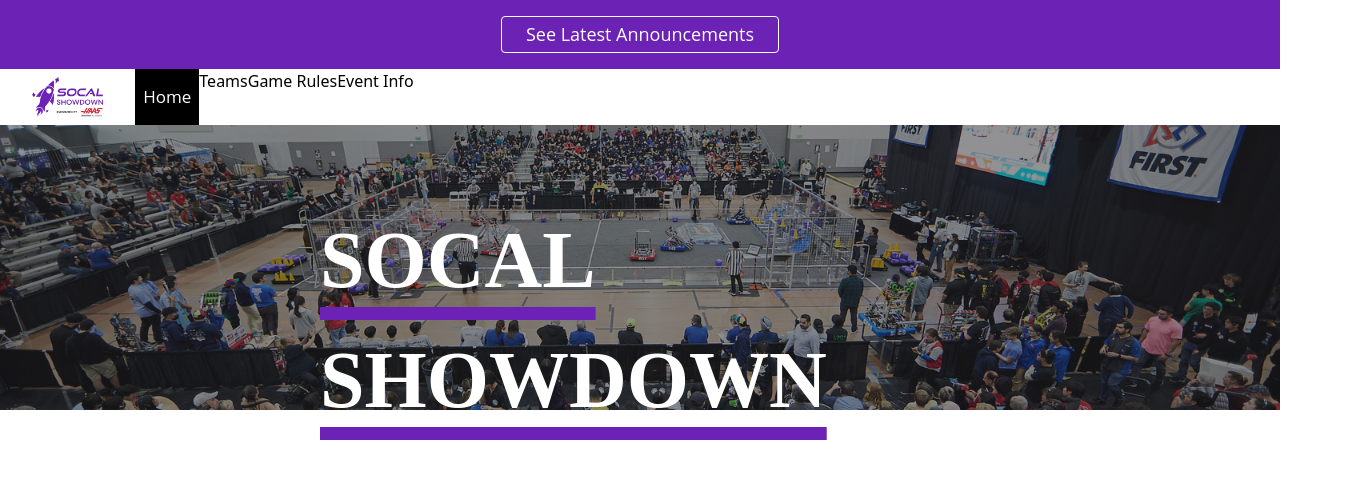
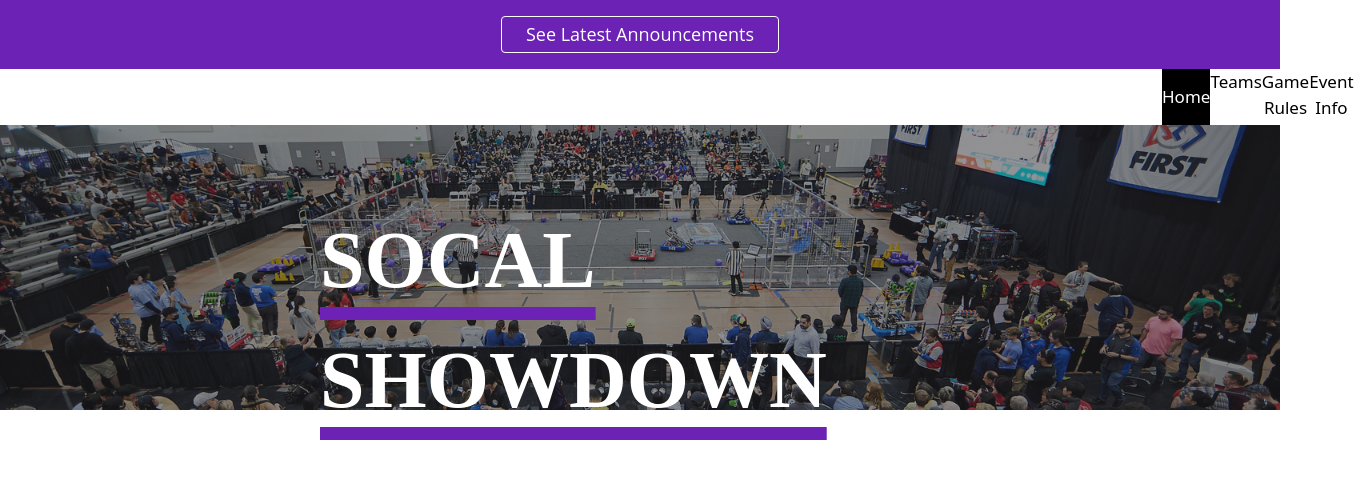
Before and after one commit to SoCal-Showdown/socal-showdown-web, a React (Create React App) app: page / in a window 1280 px wide. Shown: the top 478 px of the page, 1362 px wide, since content can reach past the window. Built offline with nearby package versions, Linux system fonts and the light colour scheme; the HTML template or start-up script is replaced by a standard one.

Commit message:
formatting for dropdown

```diff
--- a/src/routes/HomePage.tsx
+++ b/src/routes/HomePage.tsx
@@ -1,19 +1,32 @@
-import Drop from "./articles/Dropdown";
+/* eslint-disable jsx-a11y/alt-text */
+import Drop from './articles/Dropdown';
 
 function HomePage() {
     return (
         <main>
-            <div className="grid place-content-center bg-[#6d22b6] py-4">
-                <button className="px-6 py-1 border-solid border font-['Open_Sans'] text-[18px] border-white text-white rounded">See Latest Announcements</button>
+            <div className='grid place-content-center bg-[#6d22b6] py-4'>
+                <button className="rounded border border-solid border-white px-6 py-1 font-['Open_Sans'] text-[18px] text-white">
+                    See Latest Announcements
+                </button>
             </div>
-            <div className="flex flex-row">
-                <button className="px-8 py-2"><img src="SoCalShowdown.png" className="object-scale-down h-10 w-30" /></button>
-                <button className="bg-black text-white px-[8px] font-['Open_Sans'] text-[17px]">Home</button>
-                    <Drop></Drop>
+            <div className='flex flex-row'>
+                <button className='px-8 py-2'>
+                    <img
+                        src='SoCalShowdown.png'
+                        className='w-30 h-10 object-scale-down'
+                    />
+                </button>
+
+                <Drop></Drop>
             </div>
-            <div className="bg-zinc-800">
-                <h1 className="absolute text-white left-1/2 -translate-x-1/2 translate-y-[75px] font-[Oswald] font-[900] text-[60pt] z-10 underline underline-offset-[20px] decoration-[#6d22b6] decoration-[13px]">SOCAL SHOWDOWN</h1>
-                <img src="CompetitionPhoto.png" className="h-[285px] w-full object-cover object-center opacity-50 z-0" />
+            <div className='bg-zinc-800'>
+                <h1 className='absolute left-1/2 z-10 -translate-x-1/2 translate-y-[75px] font-[Oswald] text-[60pt] font-[900] text-white underline decoration-[#6d22b6] decoration-[13px] underline-offset-[20px]'>
+                    SOCAL SHOWDOWN
+                </h1>
+                <img
+                    src='CompetitionPhoto.png'
+                    className='z-0 h-[285px] w-full object-cover object-center opacity-50'
+                />
             </div>
         </main>
     );
--- a/src/routes/articles/Dropdown.tsx
+++ b/src/routes/articles/Dropdown.tsx
@@ -3,13 +3,16 @@
 function Teams() {
     return (
         <Dropdown>
-      <Dropdown.Toggle variant="Primary" id="dropdown-basic" className='text-black bg-none border-none'>
+            <Dropdown.Toggle
+                variant='Primary'
+                id='dropdown-basic'
+                className='border-none bg-none text-black'>
                 Teams
             </Dropdown.Toggle>
 
             <Dropdown.Menu>
-        <Dropdown.Item href="#/action-1">Hosts</Dropdown.Item>
-        <Dropdown.Item href="#/action-2">TBA (Team List)</Dropdown.Item>
+                <Dropdown.Item href='#/action-1'>Hosts</Dropdown.Item>
+                <Dropdown.Item href='#/action-2'>TBA (Team List)</Dropdown.Item>
             </Dropdown.Menu>
         </Dropdown>
     );
@@ -18,13 +21,16 @@
 function GameRules() {
     return (
         <Dropdown>
-      <Dropdown.Toggle variant="Primary" id="dropdown-basic" className='text-black bg-none border-none'>
+            <Dropdown.Toggle
+                variant='Primary'
+                id='dropdown-basic'
+                className='border-none bg-none text-black'>
                 Game Rules
             </Dropdown.Toggle>
 
             <Dropdown.Menu>
-        <Dropdown.Item href="#/action-1">Game Rules</Dropdown.Item>
-        <Dropdown.Item href="#/action-2">Awards</Dropdown.Item>
+                <Dropdown.Item href='#/action-1'>Game Rules</Dropdown.Item>
+                <Dropdown.Item href='#/action-2'>Awards</Dropdown.Item>
             </Dropdown.Menu>
         </Dropdown>
     );
@@ -33,16 +39,19 @@
 function EventInfo() {
     return (
         <Dropdown>
-      <Dropdown.Toggle variant="Primary" id="dropdown-basic" className='text-black bg-none border-none'>
+            <Dropdown.Toggle
+                variant='Primary'
+                id='dropdown-basic'
+                className='border-none bg-none text-black'>
                 Event Info
             </Dropdown.Toggle>
 
             <Dropdown.Menu>
-        <Dropdown.Item href="#/action-1">COVID Policy</Dropdown.Item>
-        <Dropdown.Item href="#/action-2">Discovery Row</Dropdown.Item>
-        <Dropdown.Item href="#/action-3">Maps</Dropdown.Item>
-        <Dropdown.Item href="#/action-4">Schedule</Dropdown.Item>
-        <Dropdown.Item href="#/action-5">Workshops</Dropdown.Item>
+                <Dropdown.Item href='#/action-1'>COVID Policy</Dropdown.Item>
+                <Dropdown.Item href='#/action-2'>Discovery Row</Dropdown.Item>
+                <Dropdown.Item href='#/action-3'>Maps</Dropdown.Item>
+                <Dropdown.Item href='#/action-4'>Schedule</Dropdown.Item>
+                <Dropdown.Item href='#/action-5'>Workshops</Dropdown.Item>
             </Dropdown.Menu>
         </Dropdown>
     );
@@ -50,7 +59,8 @@
 
 function Drop() {
     return (
-    <div className='flex flex-row'>
+        <div className='mx-[1090px] flex flex-row px-[8px] text-[17px] '>
+            <button className='bg-black text-white '>Home</button>
             <Teams></Teams>
             <GameRules></GameRules>
             <EventInfo></EventInfo>
```
Lines whose indentation alone changed are shown as unchanged.
